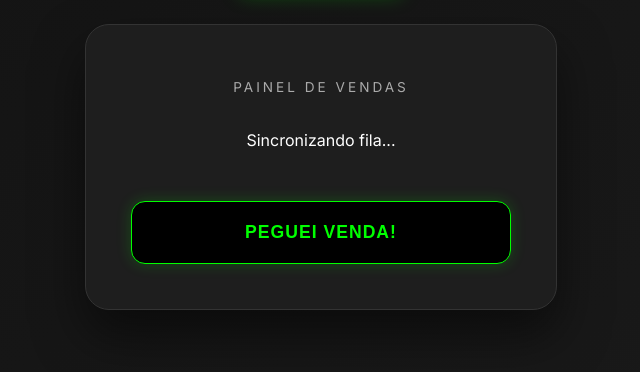
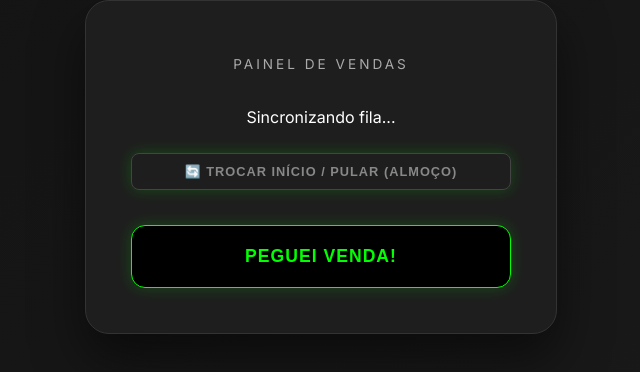
Before and after one commit to gustavimm/amofila-api, a website: page public/index.html in a window 1280 px wide. Shown: the part 328-700 px from the top of the page, without its empty margins (319-959 px from the left). Drawn offline with Linux system fonts and the light colour scheme; no server answers.

Commit message:
adicionando botão para pular vez e ordenar fila, TESTE

```diff
--- a/public/index.html
+++ b/public/index.html
@@ -16,6 +16,10 @@
             <h1>PAINEL DE VENDAS</h1>
             <div id="painel-vez">
                 <p>Sincronizando fila...</p>
+
+                <button id="btn-reordenar" onclick="reordenarFila()" style="background:none; border: 1px solid #444; color:#888; margin-top:10px; padding:10px; border-radius:8px; cursor:pointer; font-size:0.8rem;">
+    🔄 TROCAR INÍCIO / PULAR (ALMOÇO)
+</button>
             </div>
             <button onclick="proximaVenda()">PEGUEI VENDA!</button>
         </div>
```
